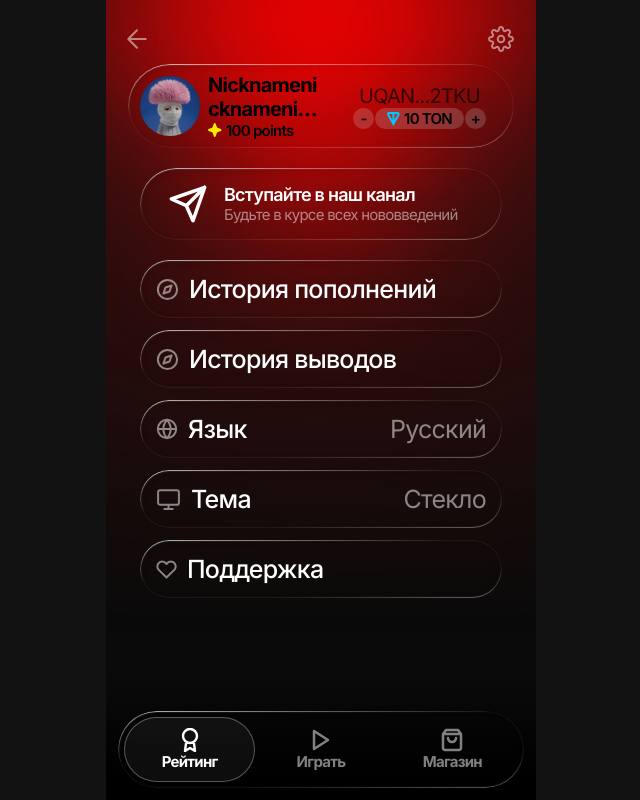
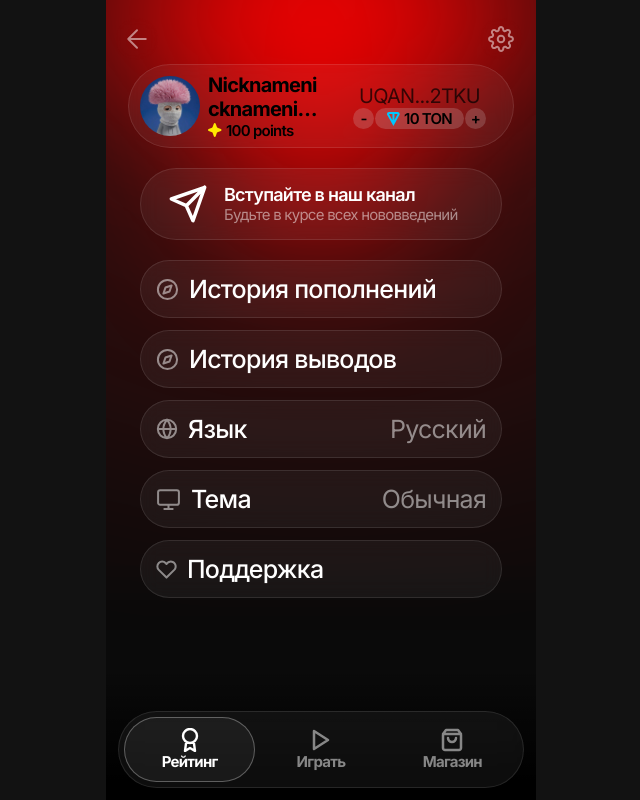
Before and after one commit to neurocmd/tg-mini-app, a Next.js app: page /settings in a window 1280 px wide. Shown: the whole page, without its empty margins (319-959 px from the left). Built offline with nearby package versions, Linux system fonts and the light colour scheme; no server answers.

Commit message:
theme toggle

```diff
--- a/src/app/(with-header)/settings/page.tsx
+++ b/src/app/(with-header)/settings/page.tsx
@@ -2,6 +2,7 @@
 
 import Link from 'next/link'
 
+import { useTheme } from '@/contexts/ThemeContext'
 import CompassIcon from '@/icons/compass.svg'
 import GlobeIcon from '@/icons/globe.svg'
 import HeartIcon from '@/icons/heart.svg'
@@ -9,6 +10,12 @@ import MonitorIcon from '@/icons/monitor.svg'
 import SendIcon from '@/icons/send.svg'
 
 export default function Settings() {
+  const { theme, setTheme } = useTheme()
+
+  const toggleTheme = () => {
+    setTheme(theme === 'glass' ? 'default' : 'glass')
+  }
+
   return (
     <>
       <div className="mx-3.5">
@@ -31,7 +38,7 @@ export default function Settings() {
           <li>
             <Link
               href="/settings/deposits"
-              className="glass flex min-h-14.5 items-center gap-2.5 rounded-2xl px-4 py-3 transition ease-out hover:-translate-y-0.5 hover:bg-white/5"
+              className="glass flex min-h-14.5 w-full cursor-pointer items-center gap-2.5 rounded-2xl px-4 py-3 transition ease-out hover:-translate-y-0.5 hover:bg-white/5"
             >
               <CompassIcon className="w-5.75 shrink-0 opacity-50" />
               <p className="text-3xl font-medium">История пополнений</p>
@@ -40,7 +47,7 @@ export default function Settings() {
           <li>
             <Link
               href="/settings/withdrawals"
-              className="glass flex min-h-14.5 items-center gap-2.5 rounded-2xl px-4 py-3 transition ease-out hover:-translate-y-0.5 hover:bg-white/5"
+              className="glass flex min-h-14.5 w-full cursor-pointer items-center gap-2.5 rounded-2xl px-4 py-3 transition ease-out hover:-translate-y-0.5 hover:bg-white/5"
             >
               <CompassIcon className="w-5.75 shrink-0 opacity-50" />
               <p className="text-3xl font-medium">История выводов</p>
@@ -49,7 +56,7 @@ export default function Settings() {
           <li>
             <Link
               href="/"
-              className="glass flex min-h-14.5 items-center gap-2.5 rounded-2xl px-4 py-3 transition ease-out hover:-translate-y-0.5 hover:bg-white/5"
+              className="glass flex min-h-14.5 w-full cursor-pointer items-center gap-2.5 rounded-2xl px-4 py-3 transition ease-out hover:-translate-y-0.5 hover:bg-white/5"
             >
               <GlobeIcon className="w-5.5 shrink-0 opacity-50" />
               <p className="text-3xl font-medium">Язык</p>
@@ -57,19 +64,22 @@ export default function Settings() {
             </Link>
           </li>
           <li>
-            <Link
-              href="/"
-              className="glass flex min-h-14.5 items-center gap-2.5 rounded-2xl px-4 py-3 transition ease-out hover:-translate-y-0.5 hover:bg-white/5"
+            <button
+              type="button"
+              className="glass flex min-h-14.5 w-full cursor-pointer items-center gap-2.5 rounded-2xl px-4 py-3 transition ease-out hover:-translate-y-0.5 hover:bg-white/5"
+              onClick={toggleTheme}
             >
               <MonitorIcon className="w-6.25 shrink-0 opacity-50" />
               <p className="text-3xl font-medium">Тема</p>
-              <span className="ml-auto text-3xl opacity-50">Стекло</span>
-            </Link>
+              <span className="ml-auto text-3xl opacity-50">
+                {theme === 'glass' ? 'Стекло' : 'Обычная'}
+              </span>
+            </button>
           </li>
           <li>
             <Link
               href="/"
-              className="glass flex min-h-14.5 items-center gap-2.5 rounded-2xl px-4 py-3 transition ease-out hover:-translate-y-0.5 hover:bg-white/5"
+              className="glass flex min-h-14.5 w-full cursor-pointer items-center gap-2.5 rounded-2xl px-4 py-3 transition ease-out hover:-translate-y-0.5 hover:bg-white/5"
             >
               <HeartIcon className="w-5.25 shrink-0 opacity-50" />
               <p className="text-3xl font-medium">Поддержка</p>
--- a/src/app/globals.css
+++ b/src/app/globals.css
@@ -64,6 +64,15 @@
     position: relative;
     isolation: isolate;
     transform: translateZ(0);
+    /* transition: all 150ms theme(transitionTimingFunction.in-out); */
+    backdrop-filter: blur(10px);
+    background: rgba(255, 255, 255, 0.05);
+    box-shadow: 0 0 0 1px rgba(255, 255, 255, 0.1) inset;
+
+    html[data-theme="glass"] & {
+      backdrop-filter: initial;
+      background: initial;
+      box-shadow: initial;
 
       &::before {
         content: "";
@@ -88,3 +97,4 @@
       }
     }
   }
+}
--- a/src/app/layout.tsx
+++ b/src/app/layout.tsx
@@ -1,6 +1,8 @@
 import type { Metadata } from 'next'
+import { cookies } from 'next/headers'
 import { Inter } from 'next/font/google'
 
+import { ThemeProvider } from '@/contexts/ThemeContext'
 import Bg from '@/components/Bg'
 import Button from '@/components/Button'
 import { Dialog, DialogClose, DialogContent } from '@/components/Dialog'
@@ -26,19 +28,28 @@ export const viewport = {
   viewportFit: 'cover',
 }
 
-export default function RootLayout({
+async function getThemeFromCookie(): Promise<'default' | 'glass'> {
+  const store = await cookies()
+  const theme = store.get('theme')?.value
+  return theme === 'glass' ? 'glass' : 'default'
+}
+
+export default async function RootLayout({
   children,
 }: Readonly<{
   children: React.ReactNode
 }>) {
+  const theme = await getThemeFromCookie()
   return (
-    <html lang="ru" className={inter.variable}>
+    <html lang="ru" className={inter.variable} data-theme={theme}>
       <body>
-        <div className="bg-black-soft relative isolate mx-auto h-(--tg-viewport-stable-height,100dvh) max-w-[430px] overflow-clip">
-          <Bg />
-          {children}
-          <Footer />
-        </div>
+        <ThemeProvider initialTheme={theme}>
+          <div className="bg-black-soft relative isolate mx-auto h-(--tg-viewport-stable-height,100dvh) max-w-[430px] overflow-clip">
+            <Bg />
+            {children}
+            <Footer />
+          </div>
+        </ThemeProvider>
 
         <svg xmlns="http://www.w3.org/2000/svg" className="hidden">
           <filter
--- /dev/null
+++ b/src/contexts/ThemeContext.tsx
@@ -0,0 +1,51 @@
+'use client'
+
+import {
+  createContext,
+  useCallback,
+  useContext,
+  useMemo,
+  useState,
+} from 'react'
+
+export type Theme = 'default' | 'glass'
+
+type ThemeContextValue = {
+  theme: Theme
+  setTheme: (next: Theme) => void
+}
+
+const ThemeContext = createContext<ThemeContextValue | null>(null)
+
+export function ThemeProvider({
+  initialTheme,
+  children,
+}: {
+  initialTheme: Theme
+  children: React.ReactNode
+}) {
+  const [theme, setThemeState] = useState<Theme>(initialTheme)
+
+  const setTheme = useCallback((next: Theme) => {
+    setThemeState(next)
+    document.cookie = `theme=${next}; path=/; max-age=31536000`
+    document.documentElement.setAttribute('data-theme', next)
+  }, [])
+
+  const value = useMemo(
+    () => ({ theme, setTheme }),
+    [theme, setTheme],
+  )
+
+  return (
+    <ThemeContext.Provider value={value}>{children}</ThemeContext.Provider>
+  )
+}
+
+export function useTheme(): ThemeContextValue {
+  const ctx = useContext(ThemeContext)
+  if (!ctx) {
+    throw new Error('useTheme must be used within ThemeProvider')
+  }
+  return ctx
+}
```
Lines whose indentation alone changed are shown as unchanged.
